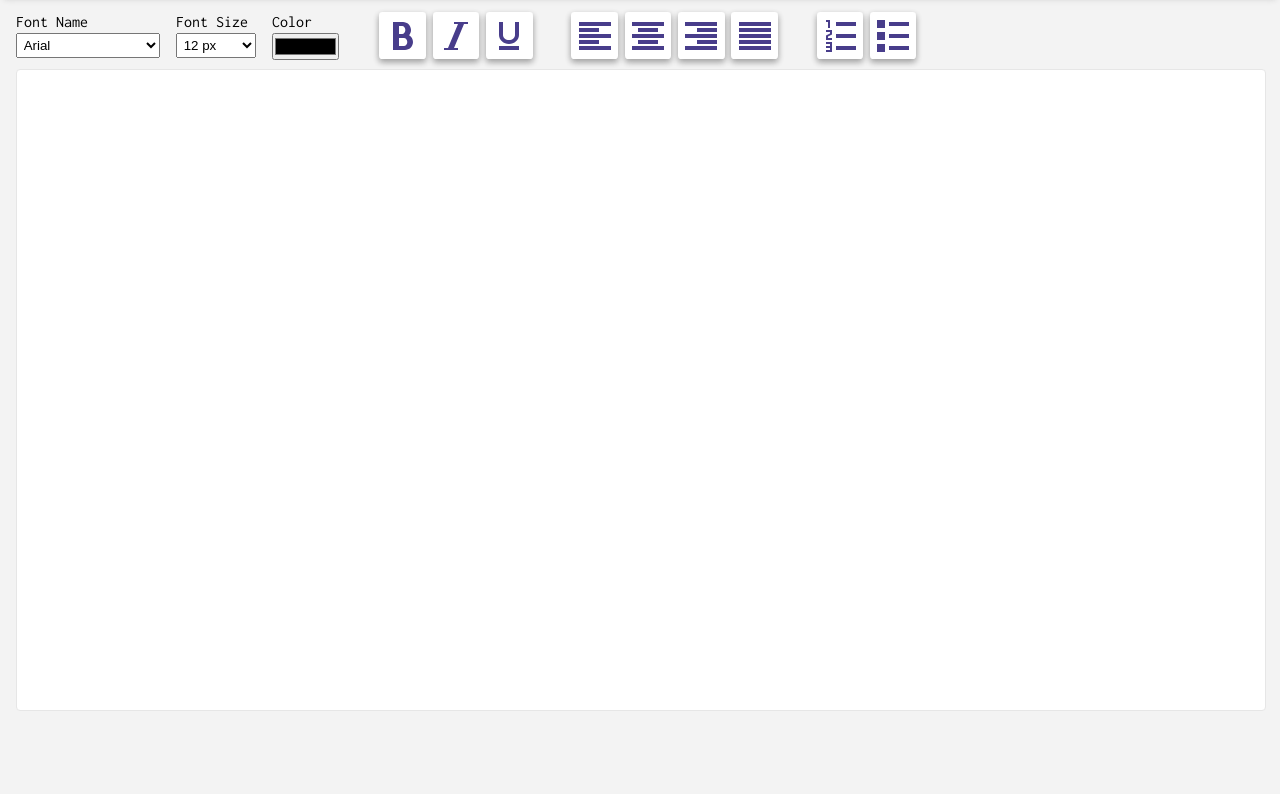
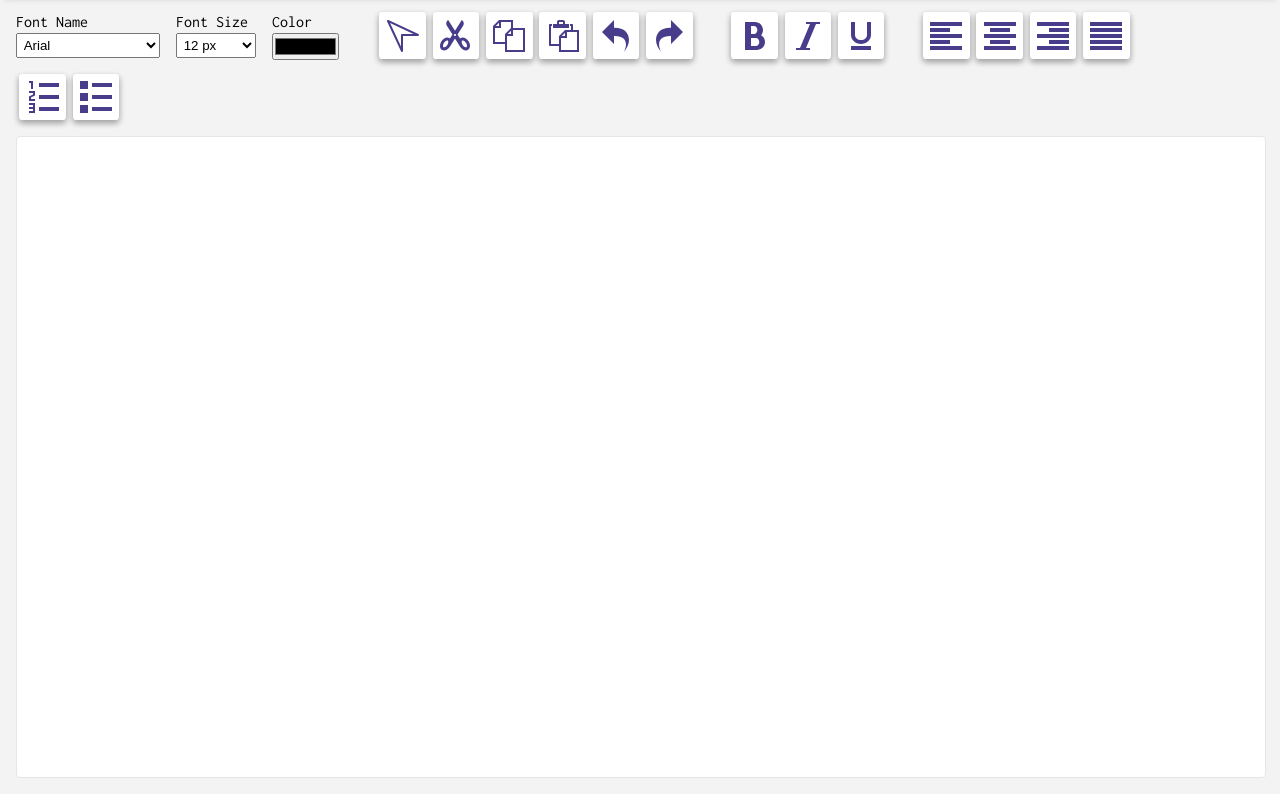
Before and after one commit to TBM85/Demo-Text-Editor, a plain HTML site: page index.html in a window 1280 px wide. Shown: the part 68-862 px from the top of the page. Before the commit the page ends 800 px from the top, so only its background shows below. Drawn offline with Linux system fonts and the light colour scheme.

Commit message:
Create the buttons to control edit text

```diff
--- a/css/styles.css
+++ b/css/styles.css
@@ -74,6 +74,7 @@ h1 {
 
 .toolbar__select-font-name,
 .toolbar__select-font-size,
+.toolbar__btn-text-edit,
 .toolbar__btn-text-align,
 .toolbar__btn-text-style,
 .toolbar__btn-text-list {
@@ -101,6 +102,25 @@ h1 {
 
 .toolbar__select-color {
   width: 4em;
+}
+
+.toolbar__btn-text-edit-select-all {
+  background-image: url("../assets/icons/select-all.svg");
+}
+.toolbar__btn-text-edit-cut {
+  background-image: url("../assets/icons/scissors.svg");
+}
+.toolbar__btn-text-edit-copy {
+  background-image: url("../assets/icons/copy.svg");
+}
+.toolbar__btn-text-edit-paste {
+  background-image: url("../assets/icons/paste.svg");
+}
+.toolbar__btn-text-edit-undo {
+  background-image: url("../assets/icons/undo.svg");
+}
+.toolbar__btn-text-edit-redo {
+  background-image: url("../assets/icons/redo.svg");
 }
 
 .toolbar__btn-text-align-left {
--- a/js/app.js
+++ b/js/app.js
@@ -1,4 +1,10 @@
 const btns = [
+  { class: "toolbar__btn-text-edit-select-all", dataset: "selectAll" },
+  { class: "toolbar__btn-text-edit-cut", dataset: "cut" },
+  { class: "toolbar__btn-text-edit-copy", dataset: "copy" },
+  { class: "toolbar__btn-text-edit-paste", dataset: "paste" },
+  { class: "toolbar__btn-text-edit-undo", dataset: "undo" },
+  { class: "toolbar__btn-text-edit-redo", dataset: "redo" },
   { class: "toolbar__btn-text-style-bold", dataset: "bold" },
   { class: "toolbar__btn-text-style-italic", dataset: "italic" },
   { class: "toolbar__btn-text-style-underline", dataset: "underline" },
@@ -110,6 +116,11 @@ inputColor.addEventListener("input", (event) => {
   document.execCommand("foreColor", false, event.target.value);
 });
 
+// TOOLBAR BUTTON (Text Edit)
+const buttonsTextEdit = document.createElement("div");
+toolbarContainer.appendChild(buttonsTextEdit);
+buttonsTextEdit.classList.add("toolbar__btn-text-edit");
+
 // TOOLBAR BUTTON (Text Style)
 const buttonsTextStyle = document.createElement("div");
 toolbarContainer.appendChild(buttonsTextStyle);
@@ -128,11 +139,13 @@ buttonsTextList.classList.add("toolbar__btn-text-list");
 let containerBtnName;
 
 for (let btn of btns) {
-  if (`${btn.class}`.slice(0, 23) === "toolbar__btn-text-align") {
+  if (`${btn.class}`.slice(18, 22) === "edit") {
+    containerBtnName = buttonsTextEdit;
+  } else if (`${btn.class}`.slice(18, 23) === "align") {
     containerBtnName = buttonsTextAlign;
-  } else if (`${btn.class}`.slice(0, 23) === "toolbar__btn-text-style") {
+  } else if (`${btn.class}`.slice(18, 23) === "style") {
     containerBtnName = buttonsTextStyle;
-  } else if (`${btn.class}`.slice(0, 22) === "toolbar__btn-text-list") {
+  } else if (`${btn.class}`.slice(18, 22) === "list") {
     containerBtnName = buttonsTextList;
   }
 
@@ -142,8 +155,9 @@ for (let btn of btns) {
   generalBtn.dataset["command"] = `${btn.dataset}`;
 
   // Executes the specified command for the selected part
-  generalBtn.addEventListener("click", () => {
-    document.execCommand(`${btn.dataset}`, false, null);
+  generalBtn.addEventListener("click", (event) => {
+    event.preventDefault();
+    document.execCommand(`${btn.dataset}`, false, event.target.value);
   });
 }
 
```
Also changed, not shown: assets/icons/copy.svg (added), assets/icons/paste.svg (added), assets/icons/redo.svg (added), assets/icons/scissors.svg (added), assets/icons/select-all.svg (added), assets/icons/undo.svg (added).
